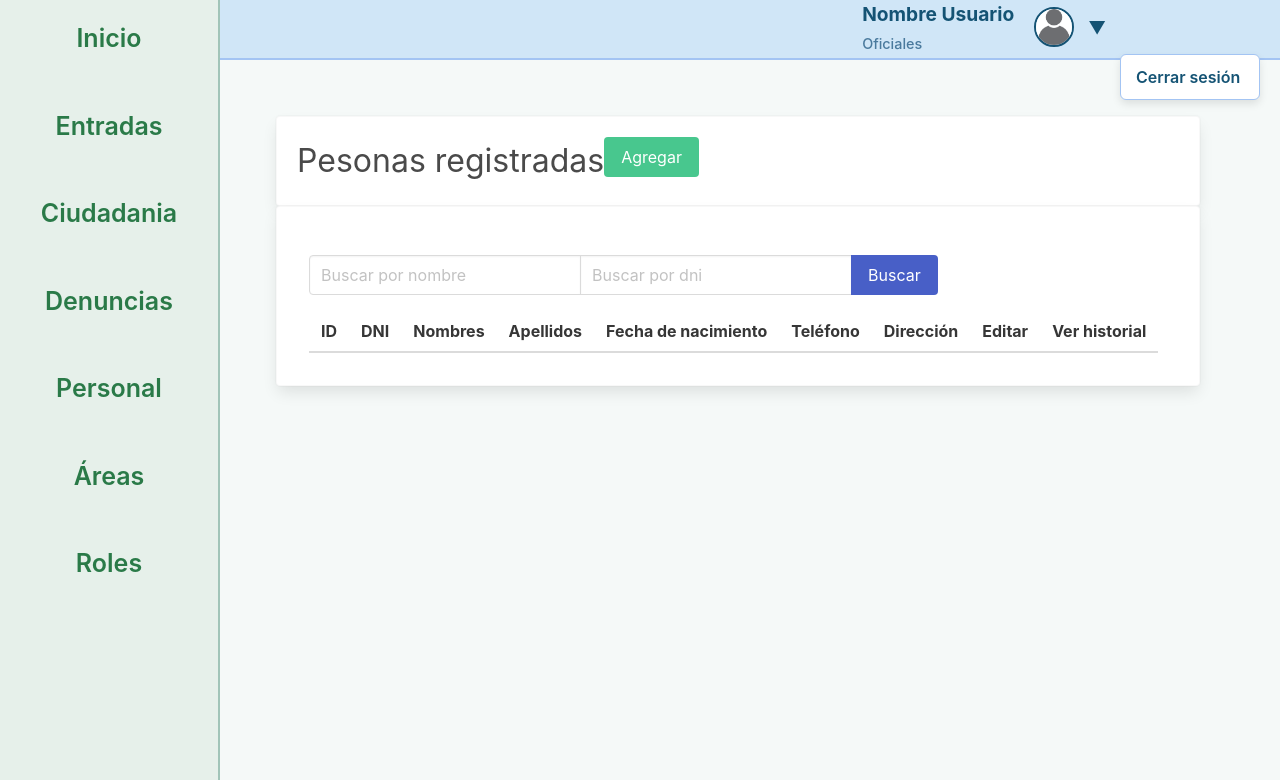
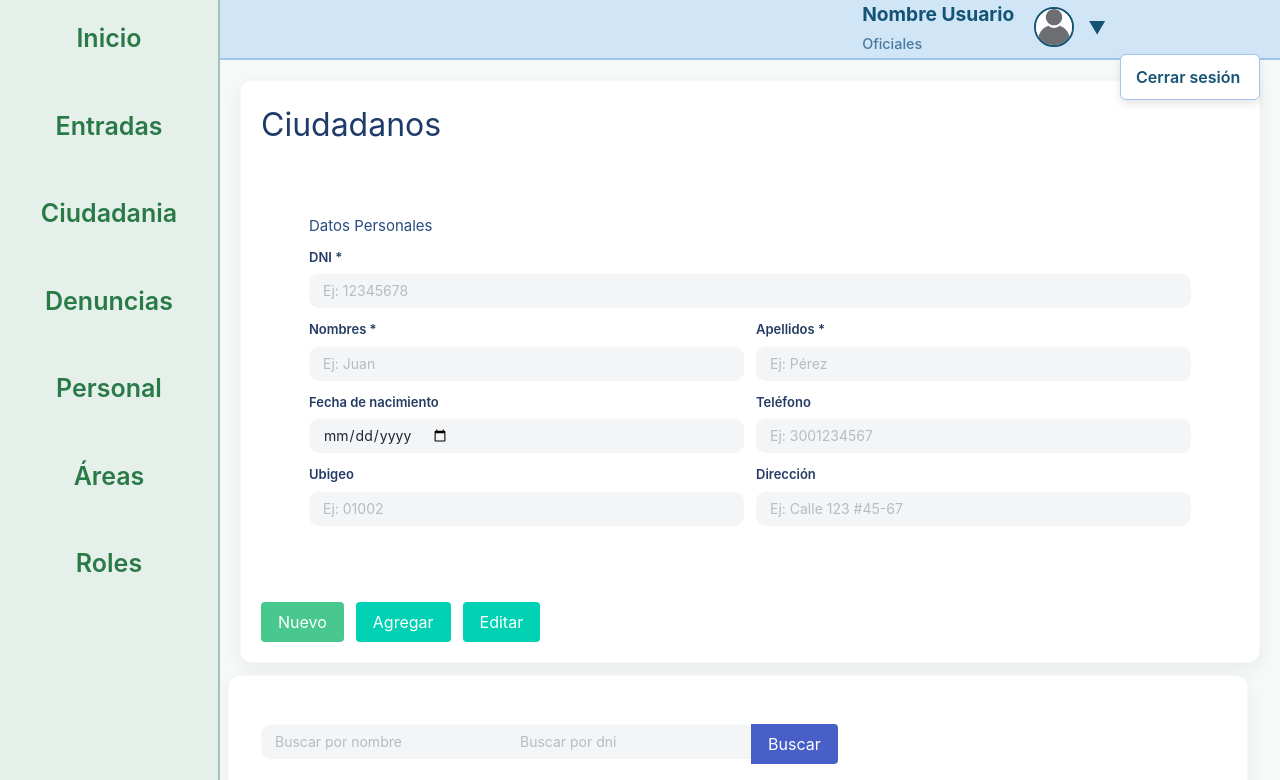
Before and after one commit to CristhianCoronel/Comisaria_WEB, a Flask app: template templates/persona.html in a window 1280 px wide. Shown: the top 780 px of the page. Run offline with Flask 3, Linux system fonts and the light colour scheme; the template is opened without the code that fills it, so the values that code supplies are empty.

Commit message:
ciudadania

```diff
--- a/main.py
+++ b/main.py
@@ -3,9 +3,25 @@ from flask_bcrypt import Bcrypt
 from flask_jwt_extended import JWTManager, create_access_token, jwt_required, get_jwt_identity
 from bd import bd
 from functools import wraps
+
+from controllers import controlador_departamento
+from controllers import controlador_provincia
+from controllers import controlador_distrito
+from controllers import controlador_ubigeo
+from controllers import controlador_comisaria
+from controllers import controlador_area
+from controllers import controlador_rango
+from controllers import controlador_rol
+from controllers import controlador_persona
+from controllers import controlador_usuario
+from controllers import controlador_categoria_bienes
+from controllers import controlador_tipo_denuncia
+from controllers import controlador_denuncia
+from controllers import controlador_d_hurto
+from controllers import controlador_d_asalto
+from controllers import controlador_d_violencia_familiar
+from controllers import controlador_detalles_bienes
 from controllers import controlador_evidencia
-from controllers import controlador_departamento
-from controllers import controlador_persona
 
 from models.Ubigeo import Departamento, Provincia, Distrito, Ubigeo
 from models.Comisaria import Comisaria
@@ -118,7 +134,8 @@ def logout():
 @login_required
 def persona():
     personas = controlador_persona.obtener_personas()
-    return render_template('persona.html', personas = personas)
+    ubigeos = controlador_ubigeo.obtener_ubigeos()
+    return render_template('persona.html', personas=personas, ubigeos=ubigeos)
 
 @app.route('/agregar_ciudadano')
 @login_required
@@ -134,6 +151,7 @@ def guardar_persona():
     fecha_nacimiento = request.form.get("fecha_nacimiento") or None  # puede venir vacío
     telefono = request.form.get("telefono") or None
     direccion = request.form.get("direccion") or None
+    ubigeo = request.form.get("ubigeo") or None
 
     controlador_persona.insertar_persona(dni, nombres, apellidos, fecha_nacimiento, telefono, direccion)
     return redirect("/personas")
--- a/templates/agregar_persona.html
+++ b/templates/agregar_persona.html
@@ -6,7 +6,6 @@
 
 {% block content %}
 <section class="section">
-    <div class="card">
     <div class="form-title">
         <!-- icon -->
         <svg width="20" height="20" viewBox="0 0 24 24" style="opacity:0.9">
--- a/templates/persona.html
+++ b/templates/persona.html
@@ -1,14 +1,70 @@
 {% extends "base.html" %}
 
+{% block style %}
+    <link rel="stylesheet" href="{{ url_for('static', filename='css/denuncia.css') }}">
+{% endblock %}
+
 {% block content %}
-<section class="section">
-  <div class="columns card">
-    <h3 class="is-size-3">Pesonas registradas</h3>
-    <br>
-    <a href="{{ url_for('formulario_agregar_persona') }}" class="button is-success">Agregar</a>
+<section>
+  <div class="card">
 
 
+    <div class="form-title"><h3 class="is-size-3">Ciudadanos</h3></div>
+    <form action="{{ url_for('guardar_persona') }}" method="post">
+
+      <div class="section">
+          <h4>Datos Personales</h4>
+
+          <div class="field">
+              <label>DNI *</label>
+              <input required class="input" type="text" name="dni" placeholder="Ej: 12345678">
+          </div>
+
+          <div class="row">
+              <div class="field">
+                  <label>Nombres *</label>
+                  <input required class="input" type="text" name="nombres" placeholder="Ej: Juan">
+              </div>
+              <div class="field">
+                  <label>Apellidos *</label>
+                  <input required class="input" type="text" name="apellidos" placeholder="Ej: Pérez">
+              </div>
+          </div>
+
+          <div class="row">
+              <div class="field">
+                  <label>Fecha de nacimiento</label>
+                  <input class="input" type="date" name="fecha_nacimiento">
+              </div>
+              <div class="field">
+                  <label>Teléfono</label>
+                  <input class="input" type="text" name="telefono" placeholder="Ej: 3001234567">
+              </div>
+          </div>
+
+          <div class="row">
+              <div class="field">
+                <label>Ubigeo</label>
+                <input class="input" type="text" name="ubigeo" placeholder="Ej: 01002">
+              </div>
+              <div class="field">
+                <label>Dirección</label>
+                <input class="input" type="text" name="direccion" placeholder="Ej: Calle 123 #45-67">
+              </div>
+          </div>
+
+
+      </div>
+
+      <div style="margin-top:10px; display:flex; gap:12px;">
+          <button type="submit" class="button is-success">Nuevo</button>
+          <a href="{{ url_for('formulario_agregar_persona') }}" class="button is-primary">Agregar</a>
+          <a href="{{ url_for('persona') }}" class="button is-primary">Editar</a>
+      </div>
+    </form>
+
   </div>
+  <br>
 
   <div class="columns card">
     <div class="column">
```
Also changed, not shown: controllers/controlador_persona.py (+4 -3 lines), inserts.sql (+10 -0 lines), templates/login.html (+1 -6 lines).
